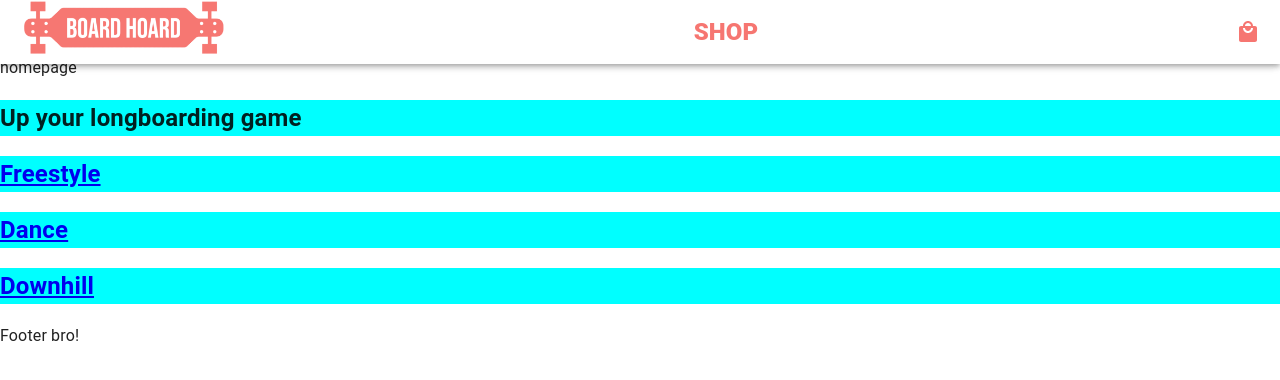
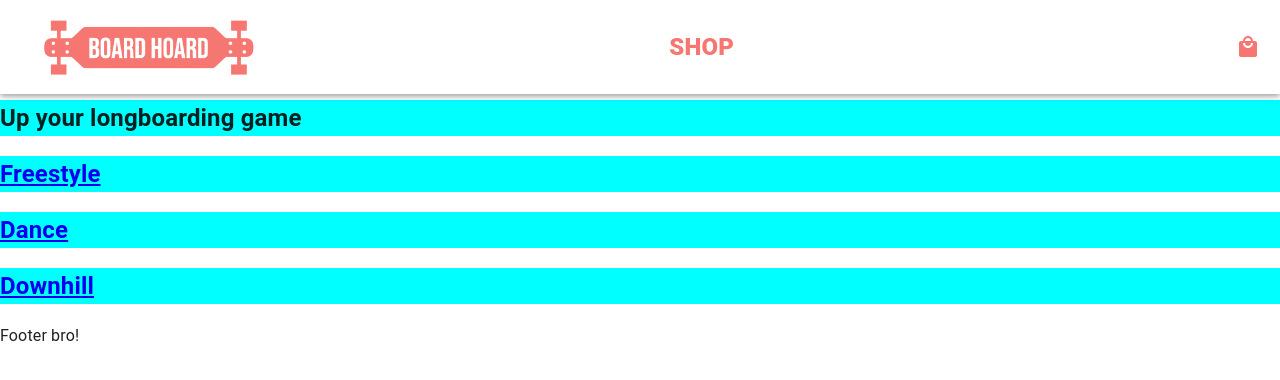
Before and after one commit to sdrew712/board-hoard, a React (Create React App) app in the folder client/: page / in a window 1280 px wide. Shown: the top 380 px of the page. Built offline with nearby package versions, Linux system fonts and the light colour scheme.

Commit message:
update topbar css

```diff
--- a/client/src/components/TopBar/index.jsx
+++ b/client/src/components/TopBar/index.jsx
@@ -70,7 +70,7 @@ export default function TopBar() {
               <img src="/images/BoardHoardHoriz.png" alt="Board Hoard Home" className="bh-logo" />
             </NavLink>
           </Typography>
-          <Typography variant="h6" noWrap sx={{ flexGrow: 1 }} component="div" color="secondary">
+          <Typography variant="h6" noWrap sx={{ flexGrow: 1.25 }} component="div" color="secondary">
             <NavLink to="/shop" exact activeClassName="active" className="nav-item">
               SHOP
             </NavLink>
--- a/client/src/components/TopBar/index.scss
+++ b/client/src/components/TopBar/index.scss
@@ -1,9 +1,6 @@
-#top-bar {
-  padding: 20px 5px 10px 5px;
-}
-
 .bh-logo {
   width: 150px;
+  padding: 20px 5px 10px 5px;
 }
 
 .nav-item {
@@ -14,11 +11,8 @@
 }
 
 @media (min-width: 768px) {
-  #top-bar {
+  .bh-logo {
+    width: 250px;
     padding: 20px 20px 10px 20px;
   }
-
-  .bh-logo {
-    width: 200px;
-  }
 }
```
